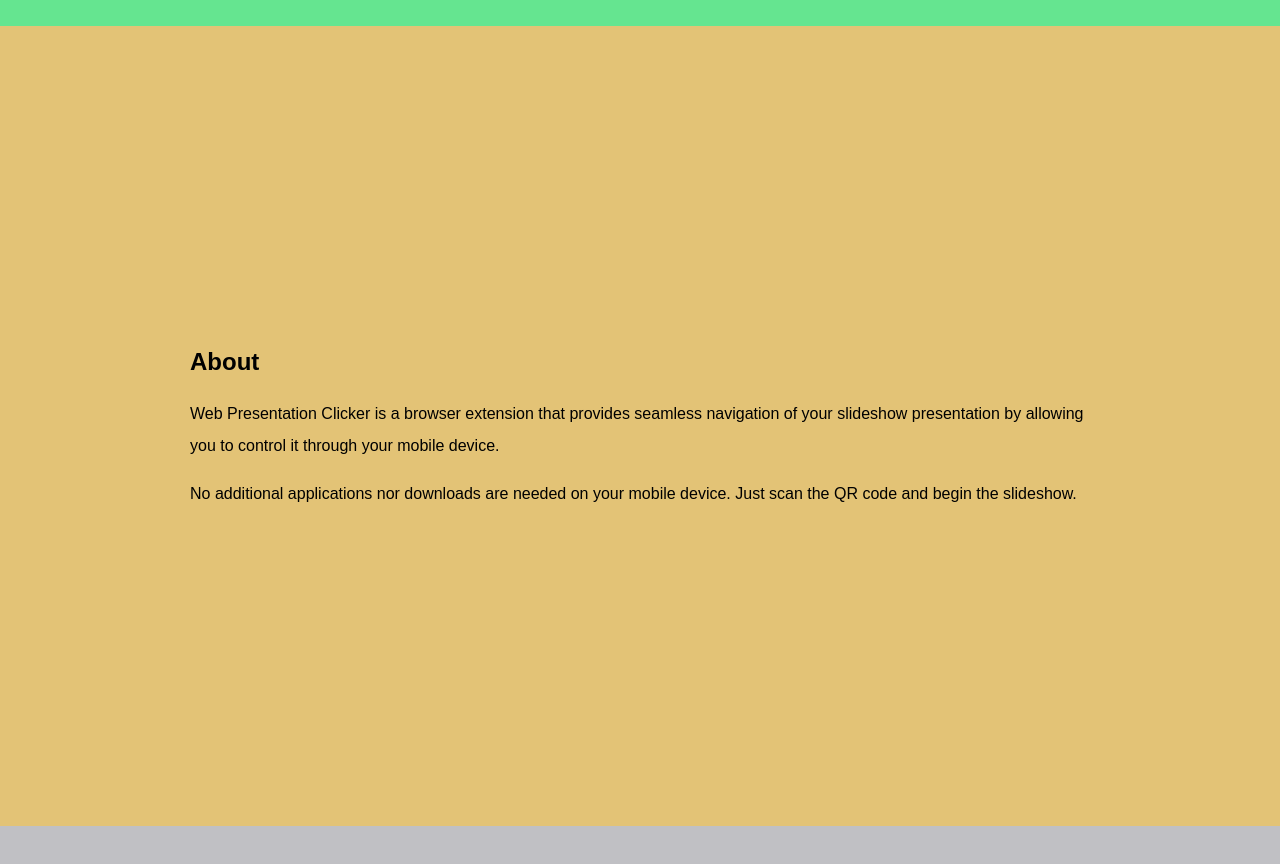
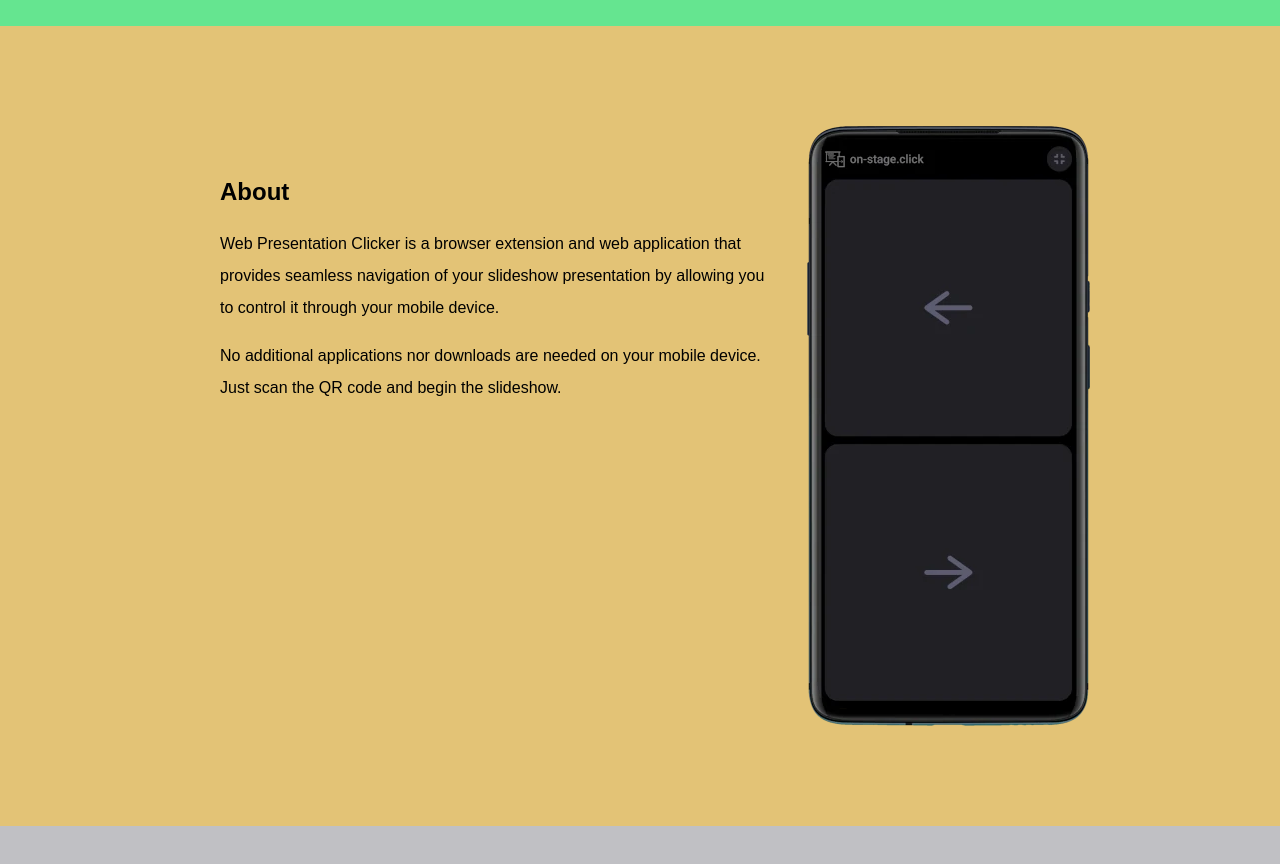
Before and after one commit to web-presentation-clicker/on-stage.click, a plain HTML site: page static/index.html in a window 1280 px wide. Shown: the part 2520-3384 px from the top of the page. Drawn offline with Linux system fonts and the light colour scheme.

Commit message:
add about section image

```diff
--- a/static/CSS/index-style.css
+++ b/static/CSS/index-style.css
@@ -167,6 +167,23 @@ body {
     line-height: 2em;
 }
 
+.about-container {
+    display: flex;
+    flex-wrap: wrap;
+    justify-content: center;
+}
+
+.about-container img {
+    flex: 0 0 30%;
+    max-width: 100%;
+}
+
+.about-container .description {
+    flex: 1 1 50%;
+    width: 100%;
+    margin: 30px;
+}
+
 #donate{
     text-align: center;
     line-height: 2em;
--- a/static/index.html
+++ b/static/index.html
@@ -68,11 +68,17 @@
     </div>
     <div id="about" class="section">
         <div class="content">
-            <h2>About</h2>
-            <p>Web Presentation Clicker is a browser extension that provides seamless navigation of your slideshow presentation by
-                allowing you to control it through your mobile device.</p>
-            <p>No additional applications nor downloads are needed on your mobile device. Just
-            scan the QR code and begin the slideshow.</p>
+            <div class="about-container">
+                <div class="description">
+                    <h2>About</h2>
+
+                    <p>Web Presentation Clicker is a browser extension and web application that provides seamless navigation of your slideshow presentation by
+                        allowing you to control it through your mobile device.</p>
+                    <p>No additional applications nor downloads are needed on your mobile device. Just
+                    scan the QR code and begin the slideshow.</p>
+                </div>
+                <img src="/img/clicker-fullscreen.webp" alt="">
+            </div>
         </div>
     </div>
     <div id="donate" class="section">
```
Also changed, not shown: static/img/clicker-fullscreen.webp (added).
